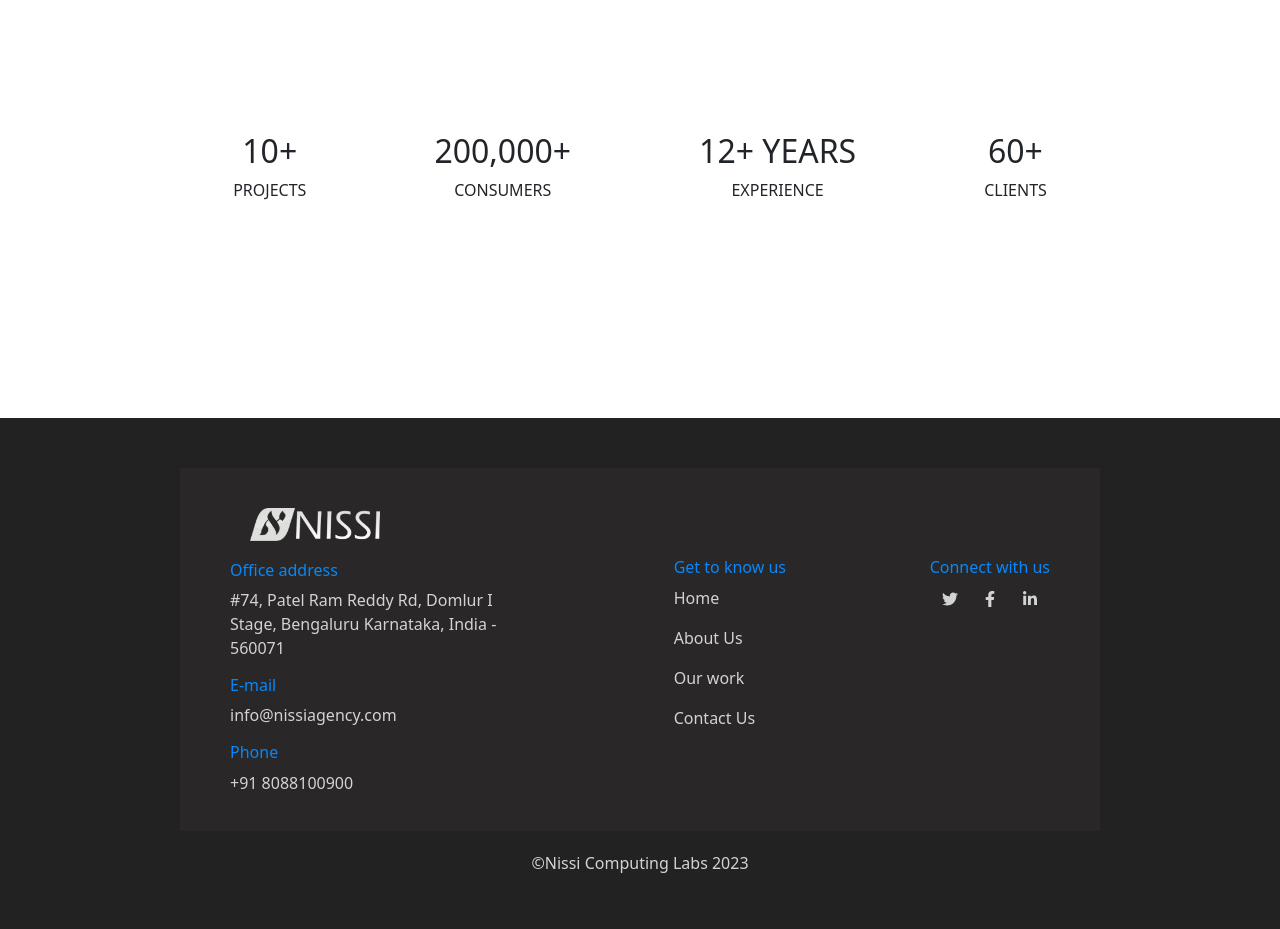
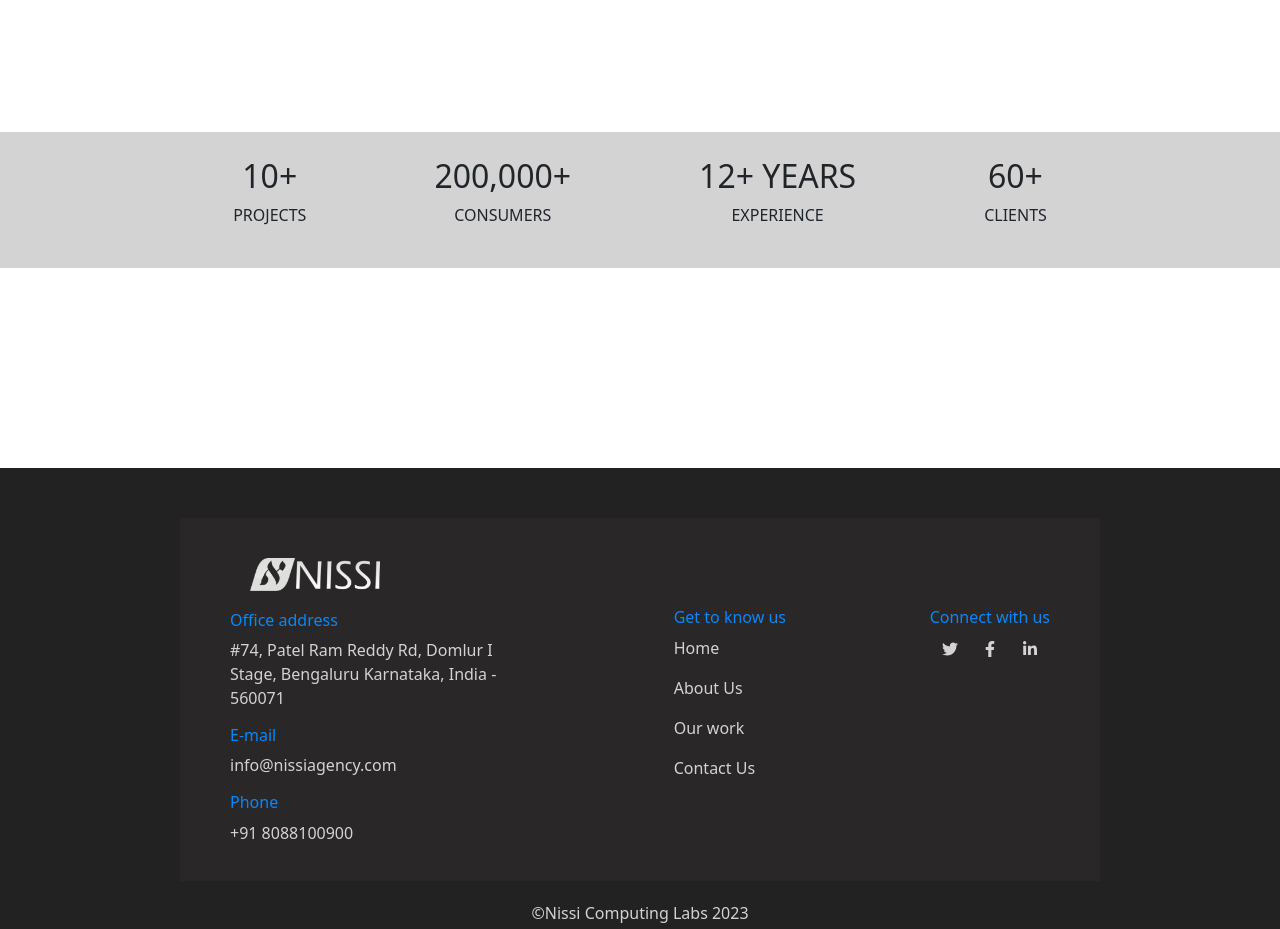
Before and after one commit to royceNissi/Nissi-Computing-labs, a React (Create React App) app: page / in a window 1280 px wide. Shown: the part 1840-2769 px from the top of the page. Built offline with nearby package versions, Linux system fonts and the light colour scheme.

Commit message:
added background-color for success-numbers

```diff
--- a/src/scss/05-objects/success.scss
+++ b/src/scss/05-objects/success.scss
@@ -1,5 +1,6 @@
 @import '../02-Tools/mixins.scss';
 .success{
+    padding: 25px 0;
     margin-top: 80px;
     display: flex;
     flex-wrap: wrap;
--- a/src/scss/06-Components/success.scss
+++ b/src/scss/06-Components/success.scss
@@ -0,0 +1,3 @@
+.success{
+    background-color: lightgray;
+}
--- a/src/scss/main.scss
+++ b/src/scss/main.scss
@@ -10,3 +10,4 @@
 @import './05-objects/aboutus.scss';
 @import './06-Components/navbar.scss';
 @import './06-Components/footer.scss';
+@import './06-Components/success.scss';
```
